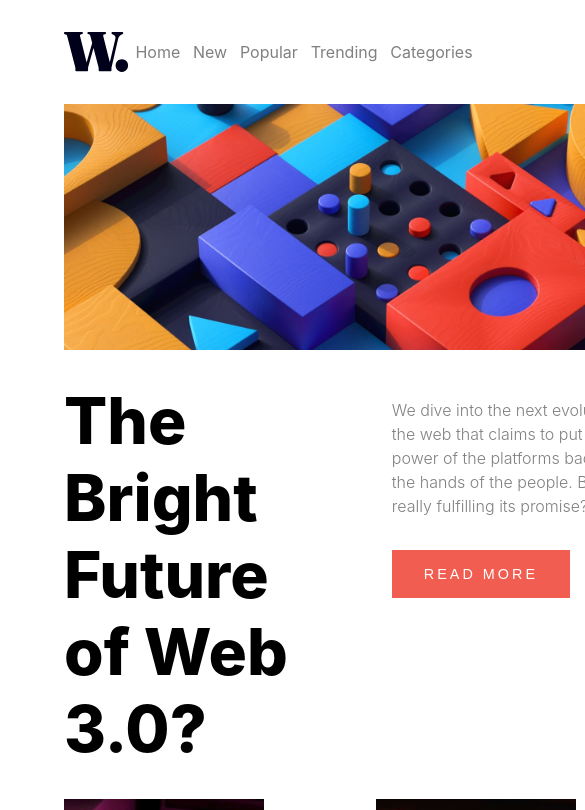
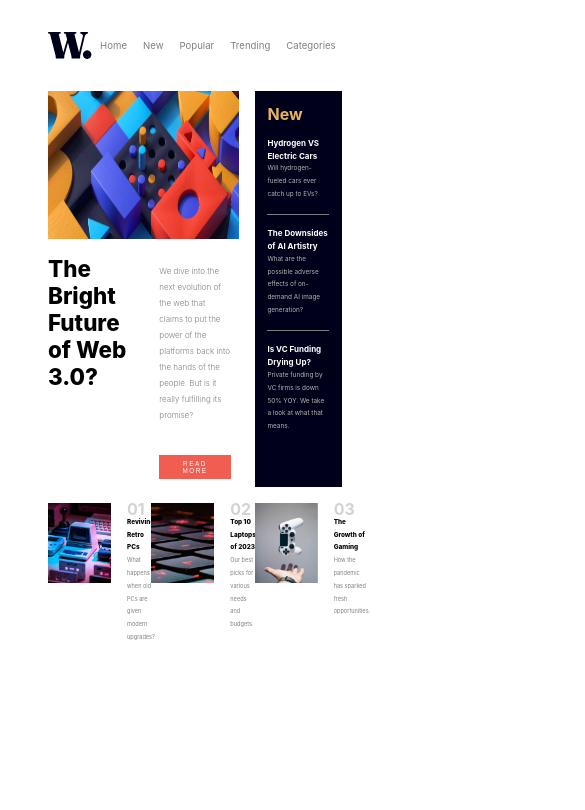
Before and after one commit to hojjatmahdave/Frontend-Mentor, a React (Create React App) app: page / in a window 390 px wide. Shown: the top 810 px of the page, 585 px wide, since content can reach past the window. Built offline with nearby package versions, Linux system fonts and the light colour scheme.

Commit message:
fix the responsive until 375 px (mobile)

```diff
--- a/src/news-homepage-main/components/body.tsx
+++ b/src/news-homepage-main/components/body.tsx
@@ -3,6 +3,7 @@ import {
   BodyStyle,
   Flex,
   Gaming,
+  ImageCard,
   Laptops,
   LogoImg,
   Pcs,
@@ -33,7 +34,7 @@ const Body = () => {
 
       <Pcs>
         <Flex>
-          <img src={pcs} alt="" />
+          <ImageCard src={pcs} alt="" />
           <div>
             <h1>01</h1>
             <h3>Reviving Retro PCs</h3>
@@ -43,7 +44,7 @@ const Body = () => {
       </Pcs>
       <Laptops>
         <Flex>
-          <img src={laptops} alt="" />
+          <ImageCard src={laptops} alt="" />
 
           <div>
             <h1>02</h1>
@@ -54,7 +55,7 @@ const Body = () => {
       </Laptops>
       <Gaming>
         <Flex>
-          <img src={gaming} alt="" />
+          <ImageCard src={gaming} alt="" />
           <div>
             <h1>03</h1>
             <h3>The Growth of Gaming</h3>
--- a/src/news-homepage-main/components/body/new.tsx
+++ b/src/news-homepage-main/components/body/new.tsx
@@ -6,21 +6,24 @@ const New = () => {
   return (
     <NewStyle>
       <h1>New</h1>
-      {NewData.map((items, index) => (
-        <div
-          key={index}
-          style={{
-            borderBottom: `${
-              items.title === "Is VC Funding Drying Up?"
-                ? ""
-                : "1px solid #7e7e7e"
-            }`,
-          }}
-        >
-          <h3>{items.title}</h3>
-          <p>{items.text}</p>
-        </div>
-      ))}
+      <div>
+        <h3>Hydrogen VS Electric Cars</h3>
+        <p>Will hydrogen-fueled cars ever catch up to EVs?</p>
+      </div>
+      <div>
+        <h3>The Downsides of AI Artistry</h3>
+        <p>
+          What are the possible adverse effects of on-demand AI image
+          generation?
+        </p>
+      </div>
+      <div>
+        <h3>Is VC Funding Drying Up?</h3>
+        <p>
+          Private funding by VC firms is down 50% YOY. We take a look at what
+          that means.
+        </p>
+      </div>
     </NewStyle>
   );
 };
--- a/src/news-homepage-main/styles/app-style.tsx
+++ b/src/news-homepage-main/styles/app-style.tsx
@@ -1,12 +1,18 @@
 import styled from "styled-components";
 
 export const AppStyle = styled.div`
-  padding: 10rem 14rem;
+  padding: 8rem 12rem;
   font-family: "Inter", sans-serif;
-  @media screen and (max-width: 960px) {
+  @media screen and (max-width: 1250px) {
     padding: 6rem 10rem;
+  }
+  @media screen and (max-width: 1080px) {
+    padding: 2rem 6rem;
   }
   @media screen and (max-width: 760px) {
     padding: 2rem 4rem;
   }
+  @media screen and (max-width: 580px) {
+    padding: 2rem 3rem;
+  }
 `;
--- a/src/news-homepage-main/styles/body-style.tsx
+++ b/src/news-homepage-main/styles/body-style.tsx
@@ -8,9 +8,29 @@ export const BodyStyle = styled.div`
   grid-template-rows: 0.8fr 0.3fr 0.3fr;
   h1 {
     grid-column: 1/2;
-    /* width: 400px; */
     font-weight: 800;
-    font-size: 4rem;
+    font-size: 3.5rem;
+  }
+  @media screen and (max-width: 1480px) {
+    h1 {
+      font-size: 2.5rem;
+    }
+  }
+  @media screen and (max-width: 960px) {
+    h1 {
+      font-size: 2rem;
+    }
+  }
+  @media screen and (max-width: 780px) {
+    h1 {
+      font-size: 1.8rem;
+    }
+  }
+  @media screen and (max-width: 780px) {
+    gap: 1rem;
+    h1 {
+      font-size: 1.4rem;
+    }
   }
 `;
 export const LogoImg = styled.img`
@@ -23,6 +43,9 @@ export const LogoImg = styled.img`
   alt: ${({ alt }) => alt};
 `;
 export const ReadMore = styled.div`
+  display: flex;
+  flex-direction: column;
+  justify-content: space-between;
   grid-column: 2/3;
   grid-row: 2/3;
   padding: 1rem;
@@ -44,49 +67,136 @@ export const ReadMore = styled.div`
     letter-spacing: 3px;
     padding: 1rem 2rem;
     cursor: pointer;
+    align-self: flex-start;
+    &:hover {
+      color: #fff;
+      background-color: #00001a;
+    }
+  }
+  @media screen and (max-width: 960px) {
+    padding: 0.5rem;
+    p {
+      font-size: 0.8rem;
+    }
+    button {
+      font-size: 0.6rem;
+      font-weight: 300;
+      letter-spacing: 2px;
+      padding: 0.5rem 1rem;
+    }
+  }
+  @media screen and (max-width: 780px) {
+    padding: 0.5rem;
+    line-height: 1rem;
+    p {
+      font-size: 0.6rem;
+    }
+    button {
+      font-size: 0.6rem;
+      font-weight: 300;
+      letter-spacing: 2px;
+      padding: 0.5rem 1rem;
+    }
+  }
+  @media screen and (max-width: 580px) {
+    p {
+      font-size: 0.5rem;
+    }
+    button {
+      font-size: 0.4rem;
+      letter-spacing: 1.5px;
+      padding: 0.3rem 0.8rem;
+    }
   }
 `;
-// export const CardsStyle = styled.div`
-//   grid-column: 1/4;
-//   grid-row: 3/4;
-//   display: flex;
-//   flex-direction: row;
-//   & > div {
-//     display: flex;
-//     flex-direction: row;
-//     div {
-//       line-height: 2rem;
-//       h1 {
-//         color: lightgray;
-//         font-weight: 700;
-//       }
-//       h3 {
-//         font-weight: 800;
-//       }
-//       p {
-//         color: gray;
-//       }
-//     }
-//   }
-// `;
 export const Flex = styled.div`
   display: flex;
   flex-direction: row;
+  line-height: 2rem;
   & > div {
     display: flex;
     flex-direction: column;
-
-    div {
-      line-height: 2rem;
+    h1 {
+      color: lightgray;
+      font-weight: 700;
+      font-size: 2rem;
+    }
+    h3 {
+      font-weight: 800;
+      font-size: 1.2rem;
+      cursor: pointer;
+      &:hover {
+        color: tomato;
+      }
+    }
+    p {
+      color: gray;
+      width: 70%;
+    }
+  }
+  @media screen and (max-width: 1480px) {
+    line-height: 1.5rem;
+    & > div {
+      h3 {
+        font-size: 1.1rem;
+      }
+      p {
+        width: 100%;
+      }
+    }
+  }
+  @media screen and (max-width: 1250px) {
+    & > div {
+      h3 {
+        font-size: 1rem;
+      }
+      p {
+        font-size: 0.7rem;
+      }
+    }
+  }
+  @media screen and (max-width: 960px) {
+    line-height: 1rem;
+    & > div {
       h1 {
-        color: lightgray;
-        font-weight: 700;
+        font-size: 1.5rem;
       }
       h3 {
-        font-weight: 800;
+        font-size: 0.7rem;
       }
       p {
-        color: gray;
+        width: 100%;
+        font-size: 0.6rem;
+      }
+    }
+  }
+  @media screen and (max-width: 780px) {
+    line-height: 1rem;
+    & > div {
+      h1 {
+        font-size: 1rem;
+      }
+      h3 {
+        font-size: 0.5rem;
+      }
+      p {
+        font-size: 0.4rem;
+        width: 100%;
+      }
+    }
+  }
+  @media screen and (max-width: 580px) {
+    line-height: 0.8rem;
+    & > div {
+      h1 {
+        font-size: 1rem;
+      }
+      h3 {
+        font-size: 0.4rem;
+      }
+      p {
+        font-size: 0.35rem;
+        width: 100%;
       }
     }
   }
@@ -105,16 +215,28 @@ export const Gaming = styled.div`
 `;
 export const ImageCard = styled.img`
   padding-right: 1rem;
+  cursor: pointer;
   height: 150px;
 
   src: ${({ src }) => src};
   alt: ${({ alt }) => alt};
+  @media screen and (max-width: 960px) {
+    height: 120px;
+    width: 100%;
+    max-width: 100%;
+  }
+  @media screen and (max-width: 780px) {
+    height: 100px;
+  }
+  @media screen and (max-width: 580px) {
+    height: 80px;
+  }
 `;
 export const NewStyle = styled.div`
   display: flex;
   flex-direction: column;
   background-color: #00001a;
-  padding: 2.5rem;
+  padding: 2rem;
   grid-column: 3;
   grid-row: 1/3;
 
@@ -122,22 +244,94 @@ export const NewStyle = styled.div`
     cursor: pointer;
     color: #e9b262;
     font-weight: 700;
-    padding: 0.5rem 0;
+    font-size: 2.5rem;
   }
   & > div {
-    line-height: 1.6rem;
-    padding: 1.5rem 0;
+    line-height: 1.5rem;
+    padding: 1.5rem 0rem;
+    border-bottom: 1px solid #7e7e7e;
     h3 {
       font-weight: 700;
       font-size: 1.3rem;
-      color: #fff;
       padding-bottom: 1rem;
       cursor: pointer;
+      color: #fff;
+      &:hover {
+        color: #e9b262;
+      }
     }
     p {
       color: #b3b3b3;
-      line-height: 1.5rem;
-      padding-bottom: 1rem;
+    }
+  }
+  div:nth-child(4) {
+    border-bottom: none;
+  }
+  @media screen and (max-width: 1480px) {
+    padding: 1.5rem;
+    & > div {
+      line-height: 1.1rem;
+      padding: 0.8rem 0rem;
+
+      h3 {
+        font-size: 1rem;
+        /* padding-bottom: 0.4rem; */
+      }
+      p {
+        font-size: 0.7;
+      }
+    }
+  }
+  @media screen and (max-width: 960px) {
+    padding: 1rem;
+    h1 {
+      font-weight: 700;
+      font-size: 1.5rem;
+    }
+    & > div {
+      padding: 0.5rem 0rem;
+      h3 {
+        font-size: 0.8rem;
+        padding-bottom: 1rem;
+      }
+      p {
+        font-size: 0.6rem;
+      }
+    }
+  }
+  @media screen and (max-width: 780px) {
+    padding: 1rem;
+    h1 {
+      font-weight: 700;
+      font-size: 1.4rem;
+    }
+    & > div {
+      padding: 0.3rem 0rem;
+      h3 {
+        font-size: 0.6rem;
+        padding-bottom: 0.5rem;
+      }
+      p {
+        font-size: 0.5rem;
+      }
+    }
+  }
+  @media screen and (max-width: 580px) {
+    padding: 0.8rem;
+    h1 {
+      font-weight: 700;
+      font-size: 1rem;
+    }
+    & > div {
+      line-height: 0.8rem;
+      padding: 0.8rem 0rem;
+      h3 {
+        font-size: 0.5rem;
+        padding-bottom: 0rem;
+      }
+      p {
+        font-size: 0.4rem;
+      }
     }
   }
 `;
--- a/src/news-homepage-main/styles/nav-style.tsx
+++ b/src/news-homepage-main/styles/nav-style.tsx
@@ -6,6 +6,9 @@ export const NavStyle = styled.div`
   align-items: center;
   justify-content: space-between;
   padding-bottom: 2rem;
+  img {
+    width: 15%;
+  }
 `;
 export const Links = styled.div`
   display: flex;
@@ -14,15 +17,30 @@ export const Links = styled.div`
   & > p {
     padding: 1.5rem;
     color: gray;
+    font-size: 1.3rem;
+    cursor: pointer;
+    &:hover {
+      color: tomato;
+    }
   }
-  @media screen and (max-width: 960px) {
+
+  @media screen and (max-width: 1250px) {
     & > p {
       padding: 1rem;
+      font-size: 1rem;
     }
-    @media screen and (max-width: 760px) {
-      & > p {
-        padding: 0.4rem;
-      }
+  }
+  @media screen and (max-width: 760px) {
+    & > p {
+      padding: 0.8rem;
+      font-size: 0.9rem;
+    }
+  }
+  @media screen and (max-width: 580px) {
+    & > p {
+      padding: 0.5rem;
+
+      font-size: 0.6rem;
     }
   }
 `;
```
